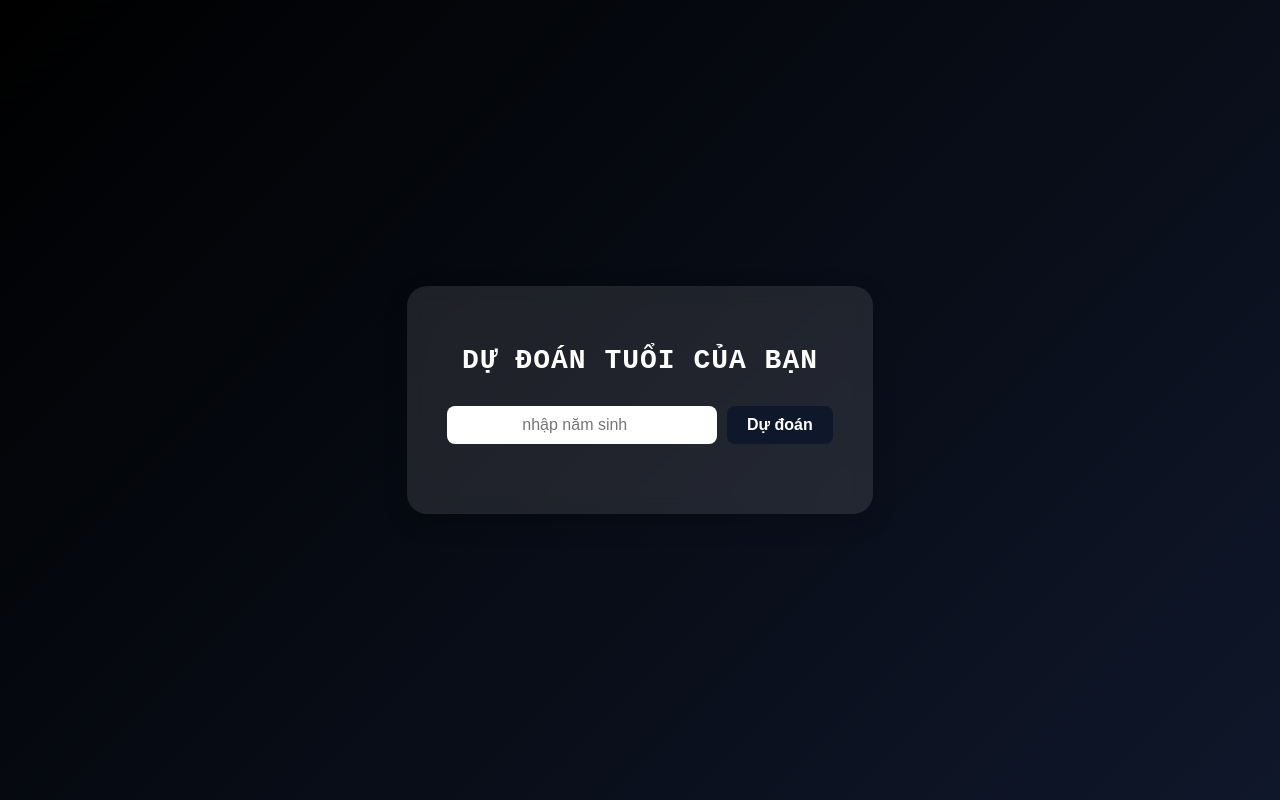
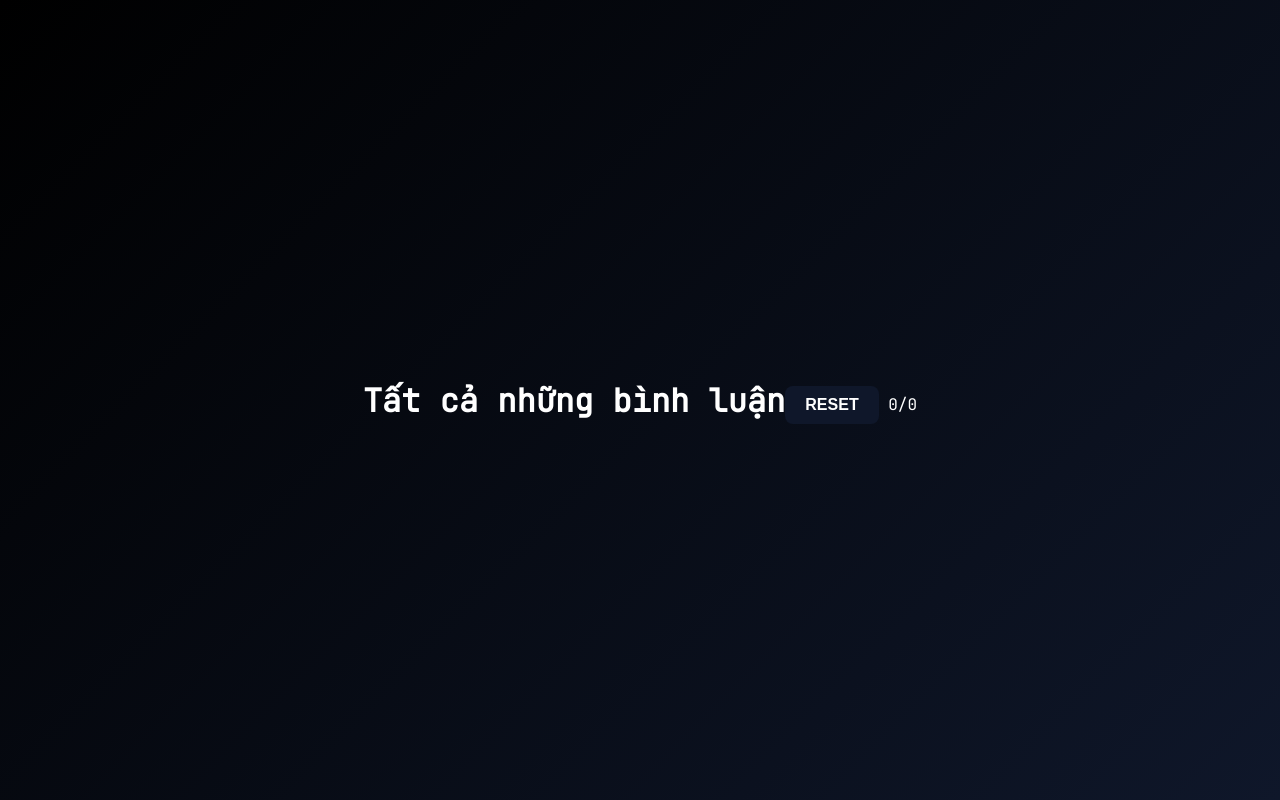
Before and after one commit to buidinhloc/buidinhloc.github.io, a plain HTML site: page index.html in a window 1280 px wide. Drawn offline with Linux system fonts and the light colour scheme.

Commit message:
Update index.html

```diff
--- a/index.html
+++ b/index.html
@@ -1,18 +1,24 @@
 <!DOCTYPE html>
-<html lang="en">
+<html lang="vi">
 <head>
   <meta charset="UTF-8">
   <meta name="viewport" content="width=device-width, initial-scale=1.0">
-  <title>Dự đoán tuổi</title>
+  <title>Học sinh thanh tịnh</title>
+  <link href="https://fonts.googleapis.com/css2?family=JetBrains+Mono&display=swap" rel="stylesheet">
   <link rel="stylesheet" href="style.css">
 </head>
 <body>
-  <div class="container">
-    <h1>DỰ ĐOÁN TUỔI CỦA BẠN</h1>
-    <input id="birthYear" type="number" placeholder="nhập năm sinh">
-    <button onclick="tinhtuoi()">Dự đoán</button>
-    <p id="result"></p>
+
+  <h1>Tất cả những bình luận</h1>
+
+  <div class="controls">
+    <div class="actions">
+      <button class="reset" onclick="resetCopied()">RESET</button>
+      <span id="counter">0/0</span>
+    </div>
   </div>
+
+  <div class="list" id="list"></div>
 
   <script src="script.js"></script>
 </body>
```
